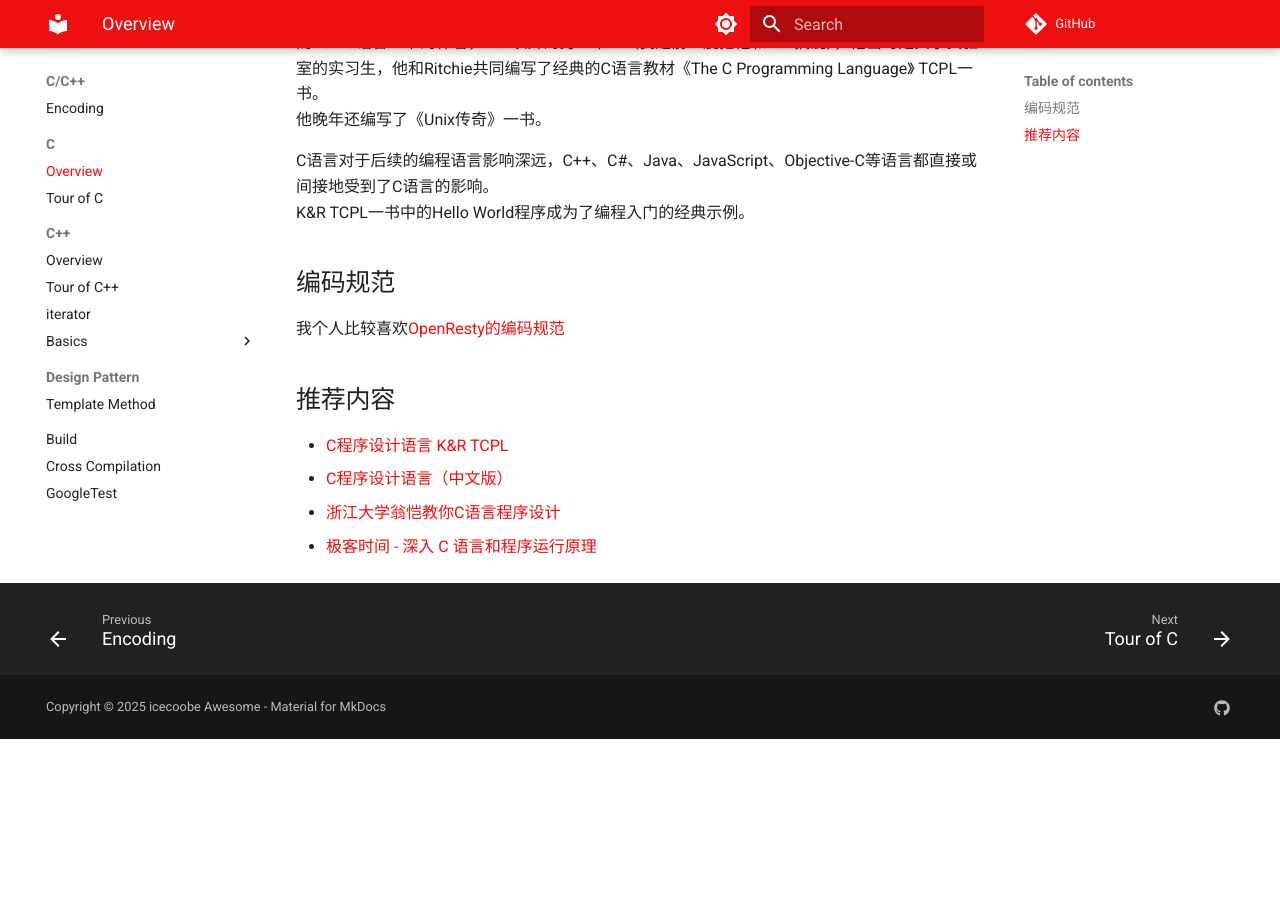
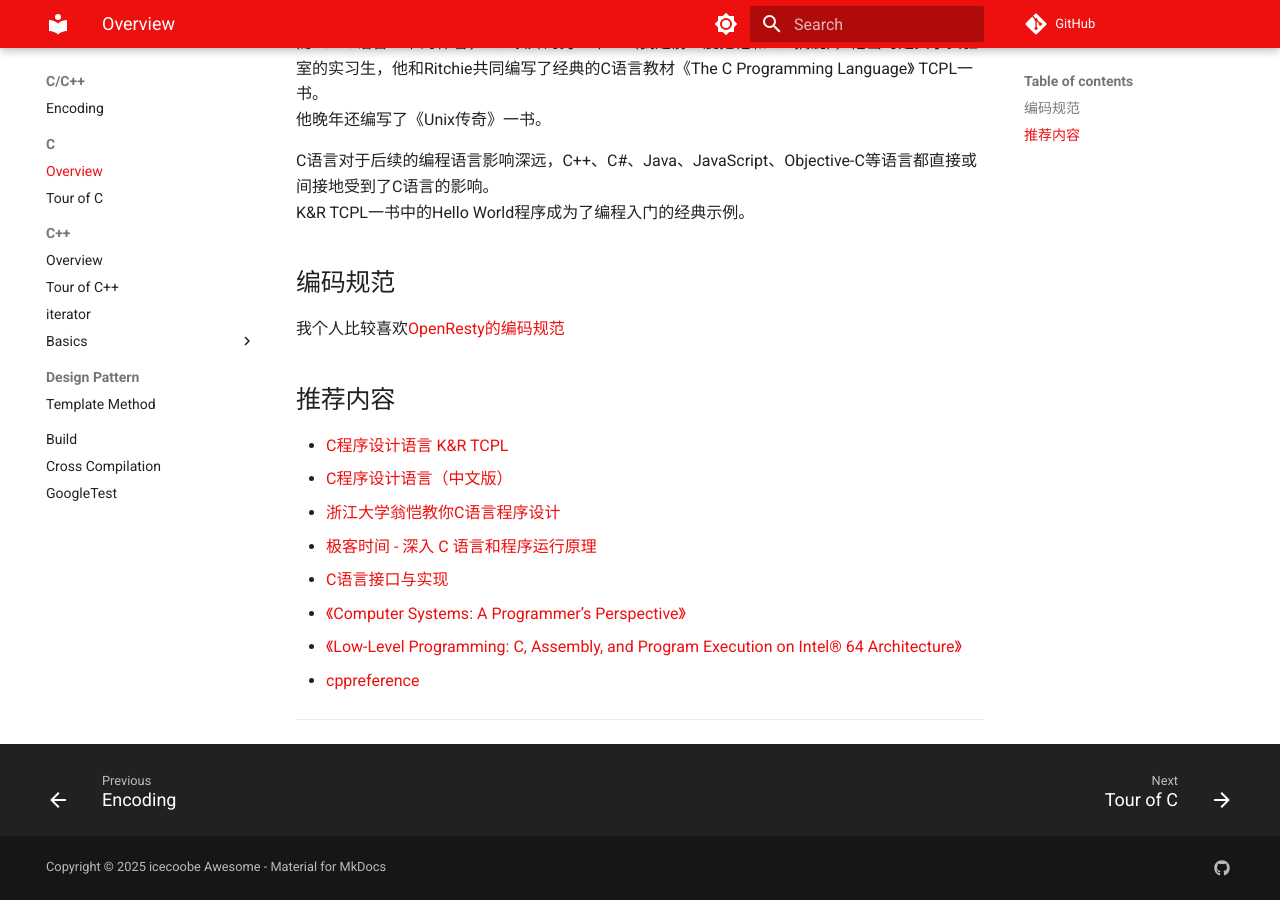
Before and after one commit to icecoobe/notes, an MkDocs documentation site: the page built from docs/c-cpp/c/00.overview.md, in a window 1280 px wide and 900 px high, scrolled down 711 px. Built offline with MkDocs 1.6.1 and Material for MkDocs 9.7.7, drawn with Linux system fonts in a browser that asks for light colours; comment, search, counter and statistics services are not loaded; before the commit the page ends 1450 px from its top, so only the background shows below that.

Commit message:
Update 00.overview.md

```diff
--- a/docs/c-cpp/c/00.overview.md
+++ b/docs/c-cpp/c/00.overview.md
@@ -31,3 +31,9 @@ K&R TCPL一书中的Hello World程序成为了编程入门的经典示例。<br>
 - [C程序设计语言（中文版）](https://www.learncs.site/assets/files/c-programming-language-2nd-edition-simple-chinese-4ca79b68a8a3542f3e951afe6d1352b1.pdf)
 - [浙江大学翁恺教你C语言程序设计](https://www.bilibili.com/video/BV1dr4y1n7vA/?spm_id_from=333.337.search-card.all.click)
 - [极客时间 - 深入 C 语言和程序运行原理](https://time.geekbang.org/column/intro/100100701?utm_campaign=geektime_search&utm_content=geektime_search&utm_medium=geektime_search&utm_source=geektime_search&utm_term=geektime_search&tab=catalog)
+- [C语言接口与实现](https://book.douban.com/subject/26771060/)
+- [《Computer Systems: A Programmer’s Perspective》](https://book.douban.com/subject/26912767/)
+- [《Low-Level Programming: C, Assembly, and Program Execution on Intel® 64 Architecture》](https://book.douban.com/subject/27094209/)
+- [cppreference](https://cppreference.com/w/c.html)
+
+---
```
